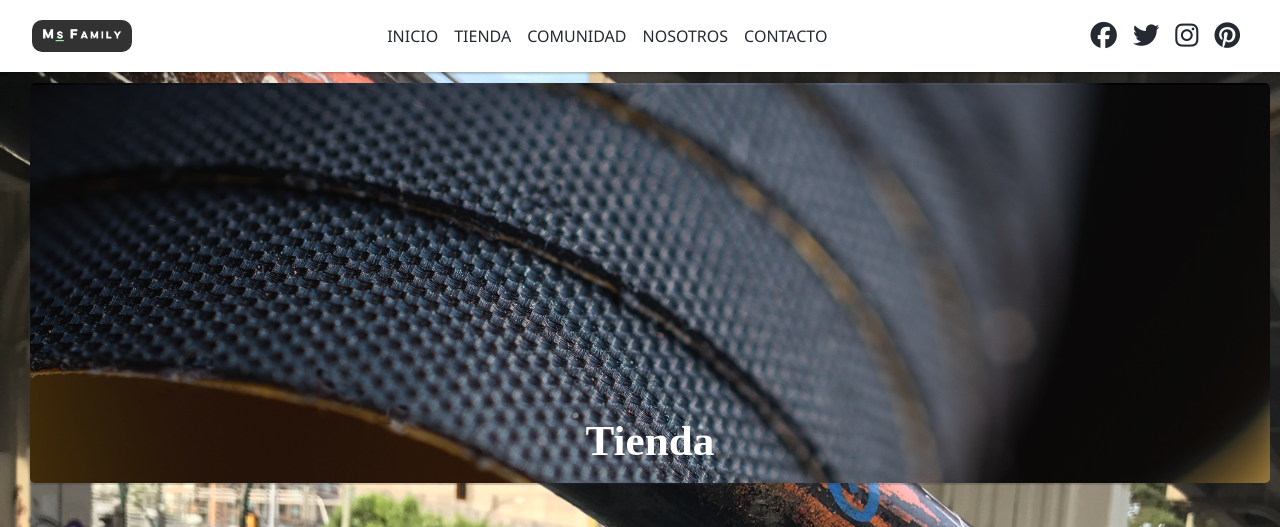
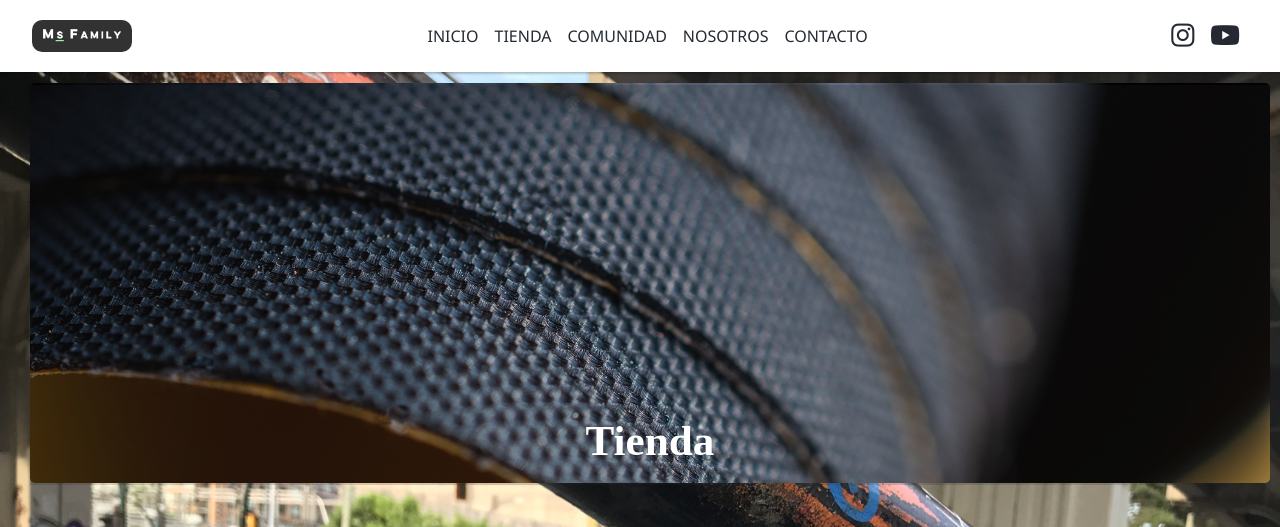
Before and after one commit to nachaxed/skate-mlg, a plain HTML site: page index.html in a window 1280 px wide. Shown: the top 527 px of the page. Drawn offline with nearby package versions, Linux system fonts and the light colour scheme.

Commit message:
Add files via upload

```diff
--- a/index.html
+++ b/index.html
@@ -37,10 +37,8 @@
         <li class="menu-item"><a href="#" class="menu-link">Contacto</a></li>
       </ul>
       <div class="social">
-        <a href="#" class="social-item"><i class="fab fa-facebook"></i></a>
-        <a href="#" class="social-item"><i class="fab fa-twitter"></i></a>
-        <a href="#" class="social-item"><i class="fab fa-instagram"></i></a>
-        <a href="#" class="social-item"><i class="fab fa-pinterest"></i></a>
+        <a href="https://instagram.com/_msfamily_?igshid=Zjc2ZTc4Nzk=" class="social-item"><i class="fab fa-instagram"></i></a>
+        <a href="https://youtube.com/@malargueskatefamily" class="social-item"><i class="fab fa-youtube"></i></a>
       </div>
     </nav>
     <section>
```
